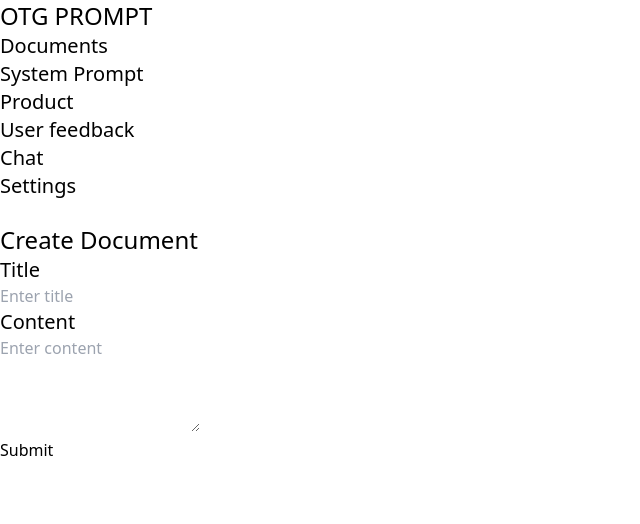
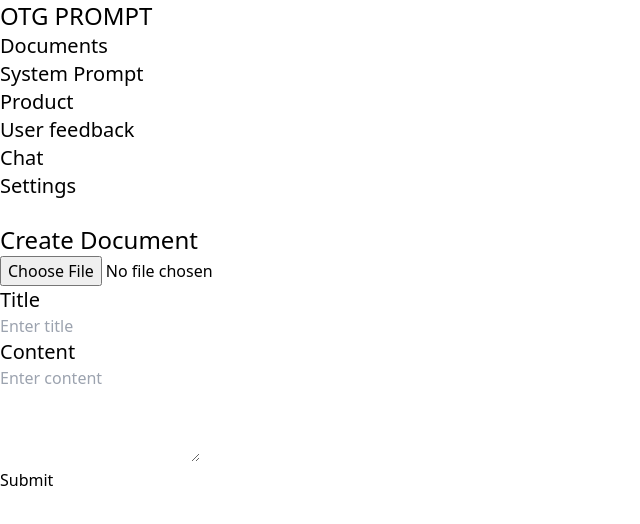
Before and after one commit to amphancm/openthairag-webui, a Vue app in the folder otg-docs-prompt/: page /docs/create in a window 1280 px wide. Shown: the top 524 px of the page, without its empty margins (0-640 px from the left). Built offline with nearby package versions, Linux system fonts and the light colour scheme; no server answers; sample sign-in values are in the browser's storage; some icons are missing.

Commit message:
add-filedoc

```diff
--- a/otg-docs-prompt/src/views/CreateDocsView.vue
+++ b/otg-docs-prompt/src/views/CreateDocsView.vue
@@ -5,6 +5,7 @@
     </div>
     <div class="flex parent overflow-y-auto mt-4">
       <div class="overflow-x-auto w-full">
+        <input type="file" @change="handleFileUpload" class="mt-2 mb-4 p-2 border rounded-md">
         <div class="flex">
           <div class="w-40 flex items-center text-left">
             <h4 for="title" class="text-black">Title</h4>
@@ -70,4 +71,22 @@ async function handleCreate() {
   newDoc.value = { title: '', content: '' }
   router.push('/docs')
 }
+
+async function handleFileUpload(event: Event) {
+  const target = event.target as HTMLInputElement
+  const file = target.files?.[0]
+
+  if (file) {
+    newDoc.value.title = file.name
+    const reader = new FileReader()
+    reader.onload = (e) => {
+      newDoc.value.content = e.target?.result as string
+    }
+    reader.onerror = (e) => {
+      console.error('File reading error:', e)
+      newDoc.value.content = 'Error reading file content.'
+    }
+    reader.readAsText(file)
+  }
+}
 </script>
```
